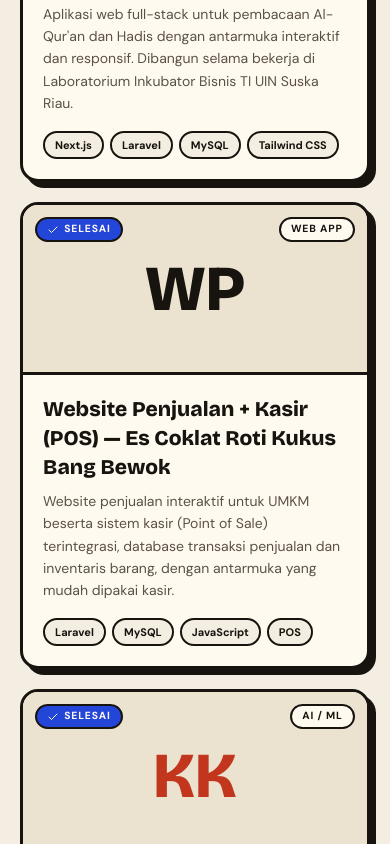
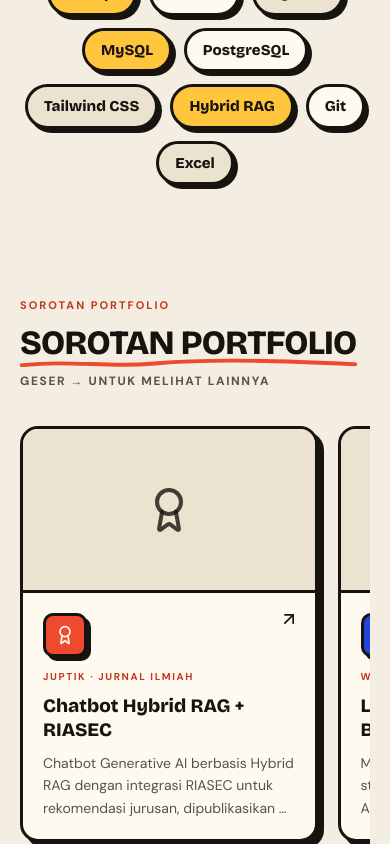
Before and after one commit to dwimahdini/Aboutme, a Next.js app: page / in a window 390 px wide. Shown: the part 3105-3949 px from the top of the page. Built offline with nearby package versions, Linux system fonts and the light colour scheme.

Commit message:
Geser horizontal di HP dan tombol lihat semua sertifikat

```diff
--- a/components/Experience.tsx
+++ b/components/Experience.tsx
@@ -1,5 +1,6 @@
 "use client";
 
+import { useState } from "react";
 import { motion } from "framer-motion";
 import { Briefcase, Users, GraduationCap, Award } from "lucide-react";
 import { experience, education } from "@/data/experience";
@@ -35,7 +36,9 @@ function TimelineList({ items, dictItems, icon: Icon, fill }: { items: typeof ex
 }
 
 export default function Experience() {
-  const { t } = useLanguage();
+  const { t, language } = useLanguage();
+  // Di HP hanya 2 sertifikat yang tampil dulu, sisanya lewat tombol "Lihat semua".
+  const [showAllCerts, setShowAllCerts] = useState(false);
   const work = experience.filter((e) => e.type === "Work");
   const org = experience.filter((e) => e.type === "Organization");
 
@@ -125,7 +128,7 @@ export default function Experience() {
             </h2>
             <div className="grid grid-cols-1 gap-4 sm:grid-cols-2">
               {certifications.map((cert: any, index) => (
-                <div key={index} className="lw-card p-4">
+                <div key={index} className={`lw-card p-4 ${index >= 2 && !showAllCerts ? "hidden sm:block" : ""}`}>
                   <span className="mb-3 grid h-9 w-9 place-items-center rounded-[10px] border-[3px] border-ink bg-tomato text-art shadow-lw-sm">
                     <Award className="h-4 w-4" />
                   </span>
@@ -156,6 +159,17 @@ export default function Experience() {
                 </div>
               ))}
             </div>
+            <button
+              onClick={() => setShowAllCerts((v) => !v)}
+              className="btn-lw btn-paper mt-4 w-full sm:hidden"
+              aria-expanded={showAllCerts}
+            >
+              {showAllCerts
+                ? (language === "id" ? "Tampilkan lebih sedikit" : "Show less")
+                : (language === "id"
+                    ? `Lihat semua sertifikat (${certifications.length})`
+                    : `See all certificates (${certifications.length})`)}
+            </button>
           </motion.div>
         </div>
       </div>
--- a/components/Highlights.tsx
+++ b/components/Highlights.tsx
@@ -20,8 +20,11 @@ export default function Highlights() {
         <h2 className="mt-3 font-display text-[clamp(34px,5vw,56px)] font-extrabold leading-[1.02] tracking-[-0.02em] text-ink">
           <span className="scribble">{t.highlights.title}</span>
         </h2>
+        <p className="mt-3 text-[12px] font-bold uppercase tracking-[1.6px] text-muted md:hidden">
+          {language === "id" ? "Geser → untuk melihat lainnya" : "Swipe → to see more"}
+        </p>
 
-        <div className="mt-9 grid grid-cols-1 gap-5 md:grid-cols-2 lg:grid-cols-4">
+        <div className="mt-9 flex snap-x snap-mandatory gap-5 overflow-x-auto pb-4 [-ms-overflow-style:none] [scrollbar-width:none] [&::-webkit-scrollbar]:hidden md:grid md:grid-cols-2 md:snap-none md:overflow-visible md:pb-0 lg:grid-cols-4">
           {t.highlights.items.map((item, index) => {
             const Icon = icons[index % icons.length];
             return (
@@ -31,7 +34,7 @@ export default function Highlights() {
                 whileInView={{ opacity: 1, y: 0 }}
                 viewport={{ once: true }}
                 transition={{ duration: 0.4, delay: index * 0.08 }}
-                className="lw-card lw-card-hover group relative grid grid-rows-[auto_1fr] overflow-hidden"
+                className="lw-card lw-card-hover group relative grid w-[85%] shrink-0 snap-start grid-rows-[auto_1fr] overflow-hidden sm:w-[70%] md:w-auto"
               >
                 <div className="relative grid aspect-[16/9] place-items-center overflow-hidden border-b-[3px] border-ink bg-paper-2">
                   <Icon className="h-12 w-12 text-ink/80 transition-transform group-hover:-rotate-6 group-hover:scale-110" />
--- a/components/Projects.tsx
+++ b/components/Projects.tsx
@@ -74,8 +74,11 @@ export default function Projects() {
             ? `Menampilkan ${visible.length} dari ${projects.length} proyek`
             : `Showing ${visible.length} of ${projects.length} projects`}
         </p>
+        <p className="mt-2 text-[12px] font-bold uppercase tracking-[1.6px] text-muted md:hidden">
+          {language === "id" ? "Geser → untuk melihat lainnya" : "Swipe → to see more"}
+        </p>
 
-        <div className="mt-6 grid grid-cols-1 gap-5 md:grid-cols-2 lg:grid-cols-3">
+        <div className="mt-6 flex snap-x snap-mandatory gap-5 overflow-x-auto pb-4 [-ms-overflow-style:none] [scrollbar-width:none] [&::-webkit-scrollbar]:hidden md:grid md:grid-cols-2 md:snap-none md:overflow-visible md:pb-0 lg:grid-cols-3">
           {visible.map(({ project, i }) => (
             <motion.article
               key={project.title}
@@ -83,7 +86,7 @@ export default function Projects() {
               whileInView={{ opacity: 1, y: 0 }}
               viewport={{ once: true }}
               transition={{ duration: 0.4, delay: (i % 3) * 0.08 }}
-              className={`lw-card lw-card-hover group overflow-hidden ${project.featured ? "lg:col-span-2" : ""}`}
+              className={`lw-card lw-card-hover group w-[85%] shrink-0 snap-start overflow-hidden sm:w-[70%] md:w-auto ${project.featured ? "lg:col-span-2" : ""}`}
             >
               <div className="relative grid h-[170px] place-items-center overflow-hidden border-b-[3px] border-ink bg-paper-2">
                 <span className={`font-display text-[64px] font-extrabold leading-none ${initialColors[i % initialColors.length]}`} aria-hidden="true">
--- a/components/Skills.tsx
+++ b/components/Skills.tsx
@@ -9,7 +9,7 @@ const groupIcons = [Code2, Database, BrainCircuit, Users];
 const groupFills = ["bg-tomato text-art", "bg-cobalt text-art", "bg-sun text-ink", "bg-tomato text-art"];
 
 export default function Skills() {
-  const { t } = useLanguage();
+  const { t, language } = useLanguage();
 
   // Helper to map English/Indonesian fallback for category
   const getCategoryName = (originalCat: string) => {
@@ -30,8 +30,11 @@ export default function Skills() {
           <span className="scribble">{t.skills.title}</span>
         </h2>
         <p className="mt-4 max-w-[680px] text-[15px] leading-[1.7] text-muted">{t.skills.subtitle}</p>
+        <p className="mt-3 text-[12px] font-bold uppercase tracking-[1.6px] text-muted sm:hidden">
+          {language === "id" ? "Geser → untuk melihat lainnya" : "Swipe → to see more"}
+        </p>
 
-        <div className="mt-9 grid gap-5 sm:grid-cols-2 lg:grid-cols-4">
+        <div className="mt-9 flex snap-x snap-mandatory gap-5 overflow-x-auto pb-4 [-ms-overflow-style:none] [scrollbar-width:none] [&::-webkit-scrollbar]:hidden sm:grid sm:grid-cols-2 sm:snap-none sm:overflow-visible sm:pb-0 lg:grid-cols-4">
           {skills.map((skillGroup, index) => {
             const GroupIcon = groupIcons[index % groupIcons.length];
             return (
@@ -41,7 +44,7 @@ export default function Skills() {
                 whileInView={{ opacity: 1, y: 0 }}
                 viewport={{ once: true }}
                 transition={{ duration: 0.4, delay: index * 0.1 }}
-                className="lw-card lw-card-hover p-5"
+                className="lw-card lw-card-hover w-[85%] shrink-0 snap-start p-5 sm:w-auto"
               >
                 <span className={`mb-4 grid h-11 w-11 place-items-center rounded-[10px] border-[3px] border-ink shadow-lw-sm ${groupFills[index % groupFills.length]}`}>
                   <GroupIcon className="h-5 w-5" />
```
